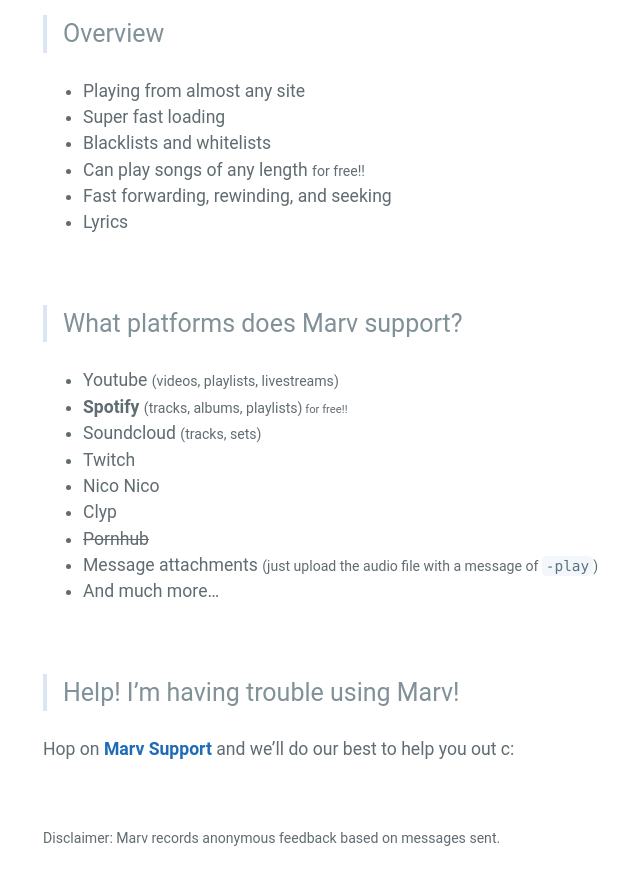
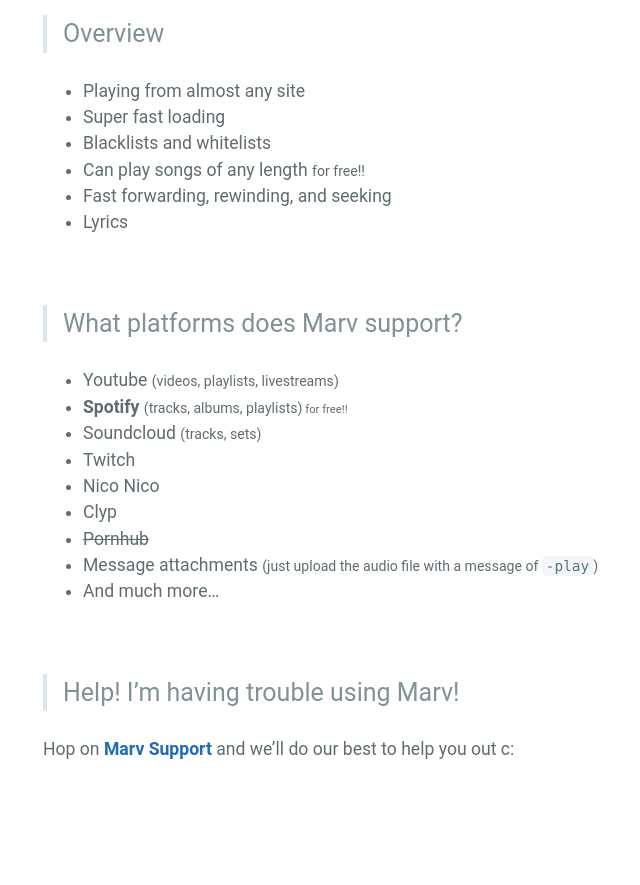
Before and after one commit to mymindishazel/marv-docs, a Jekyll site: the page built from index.md, in a window 1280 px wide and 900 px high, scrolled down 589 px. Shown: the top 885 px of the window, without its empty margins (181-821 px from the left). Built offline with Jekyll 4.4.1, drawn with Linux system fonts in a browser that asks for light colours; our own code applies the rules of GitHub Pages for plain Markdown files; after the commit the page ends 1401 px from its top, so only the background shows below that.

Commit message:
Update index.md

```diff
--- a/index.md
+++ b/index.md
@@ -38,7 +38,3 @@
 > Help! I'm having trouble using Marv!
 
 Hop on [**Marv Support**](https://discord.gg/WmDyx7C) and we'll do our best to help you out c:
-
-<br>
-
-<small>Disclaimer: Marv records anonymous feedback based on messages sent.</small>
```
